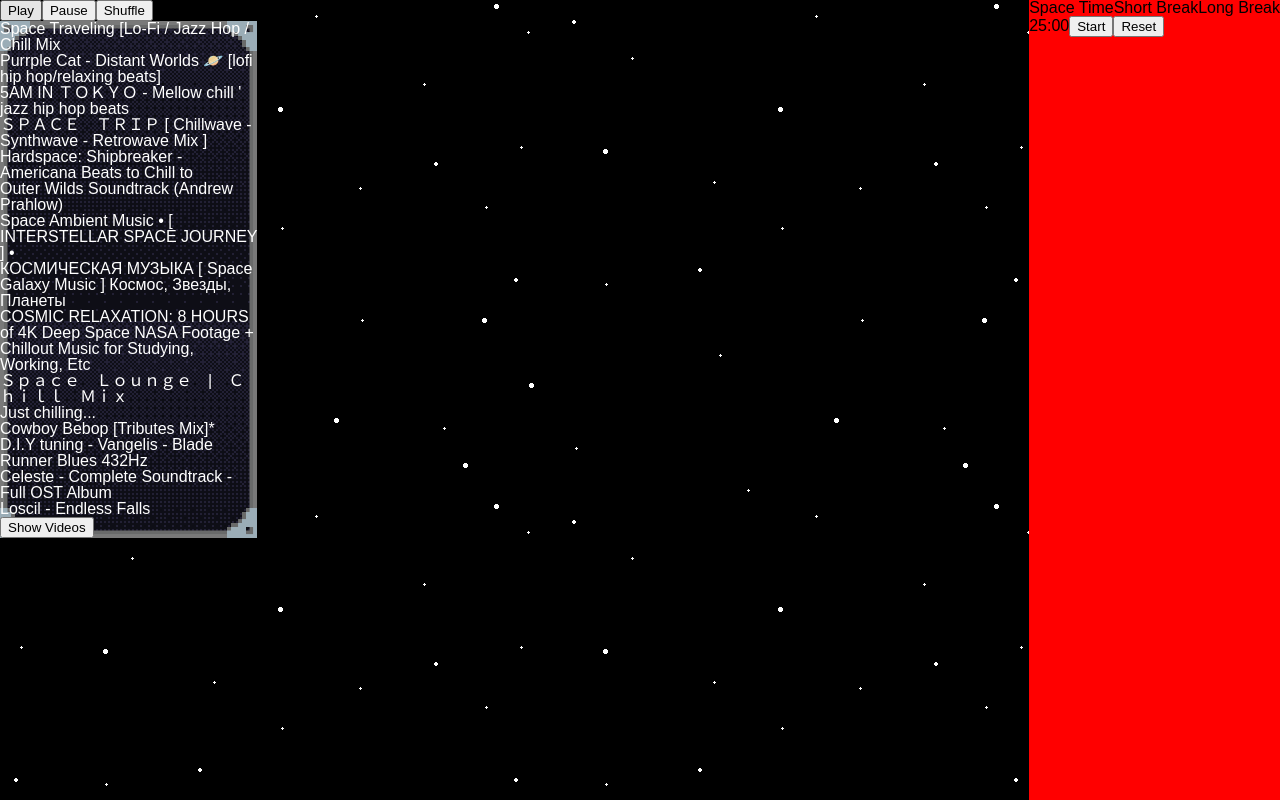
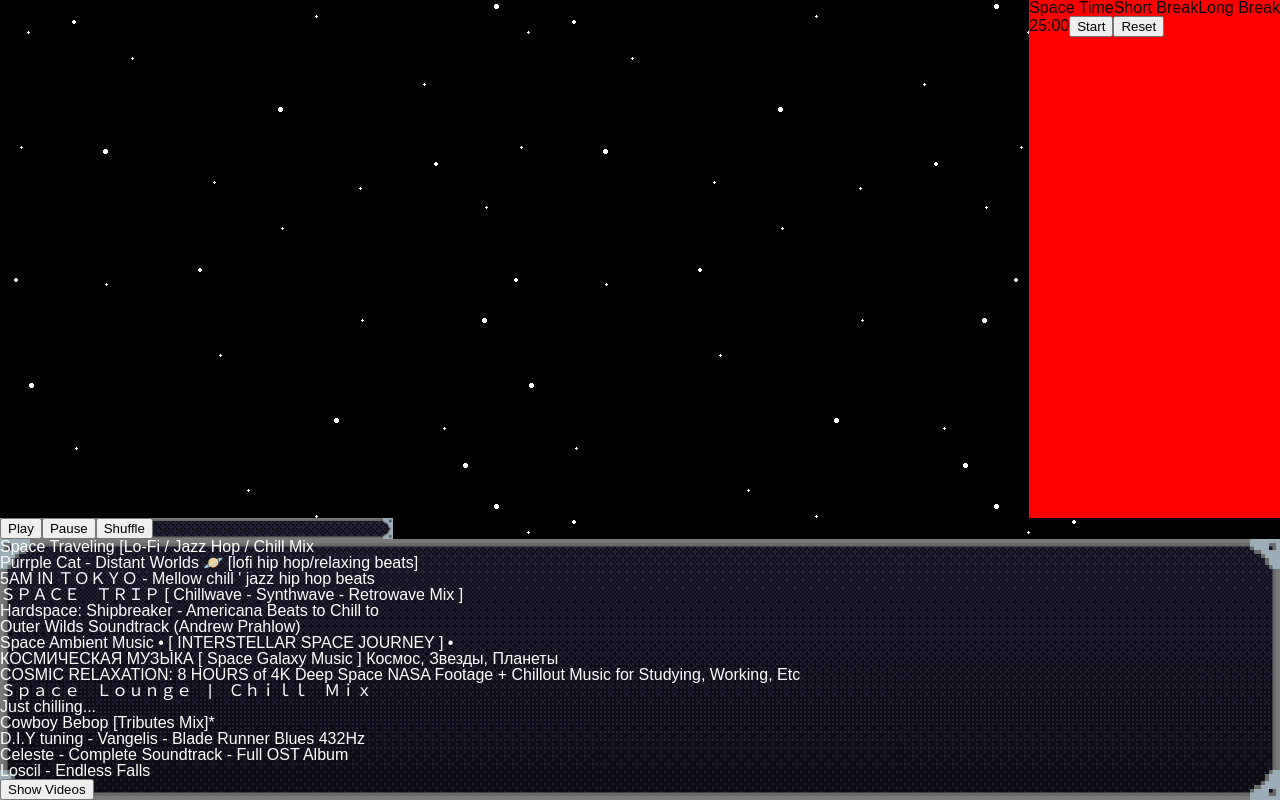
Before and after one commit to galenddavis/space-time-r, a React app: page / in a window 1280 px wide. Built offline with nearby package versions, Linux system fonts and the light colour scheme; a web font is replaced by a local one.

Commit message:
Working on new grid css for video player

```diff
--- a/src/components/videos/vid-player.css
+++ b/src/components/videos/vid-player.css
@@ -5,3 +5,14 @@
 /* .vid-buttons {
     background-color: red;
 } */
+
+.video-container {
+    display: grid;
+    grid-column: 1 / 5;
+    grid-row: 3 / 4;
+}
+
+.vid-buttons {
+    z-index: 5;
+    height: 100%;
+}
--- a/src/components/videos/vid-player.js
+++ b/src/components/videos/vid-player.js
@@ -2,6 +2,8 @@
 import YouTube from 'react-youtube';
 import "./vid-player.css"
 import { VideoIndex } from './vid-index';
+import DialogueBox from '../../images/dialogue-box.png';
+import DialogueBorder from '../../images/dialogue-border2.png';
 const Util = require('../../util/vid-utils');
 
 export const VideoPlayer = () => {
@@ -35,17 +37,20 @@
 
     return (
         <div className='video-container'>
+            <VideoIndex changeVideo={changeVideo} />
+            <section className='vid-buttons' style={{
+                backgroundImage: `url(${DialogueBox})`,
+                borderImage: `url(${DialogueBorder}) 25% / 30px 30px / 0 round`
+            }}>
                 <YouTube
                     className='video-player'
                     videoId={videoSrc}
                     opts={Util.opts}
                     onReady={onReady}
                 />
-            <section className='vid-buttons'>
                 <button onClick={() => playVid()}>Play</button>
                 <button onClick={() => pauseVid()}>Pause</button>
                 <button onClick={() => shuffleVideo(Util.videos.length)}>Shuffle</button>
-                <VideoIndex changeVideo={changeVideo} />
             </section>
         </div>
     )
```
Lines whose indentation alone changed are shown as unchanged.
